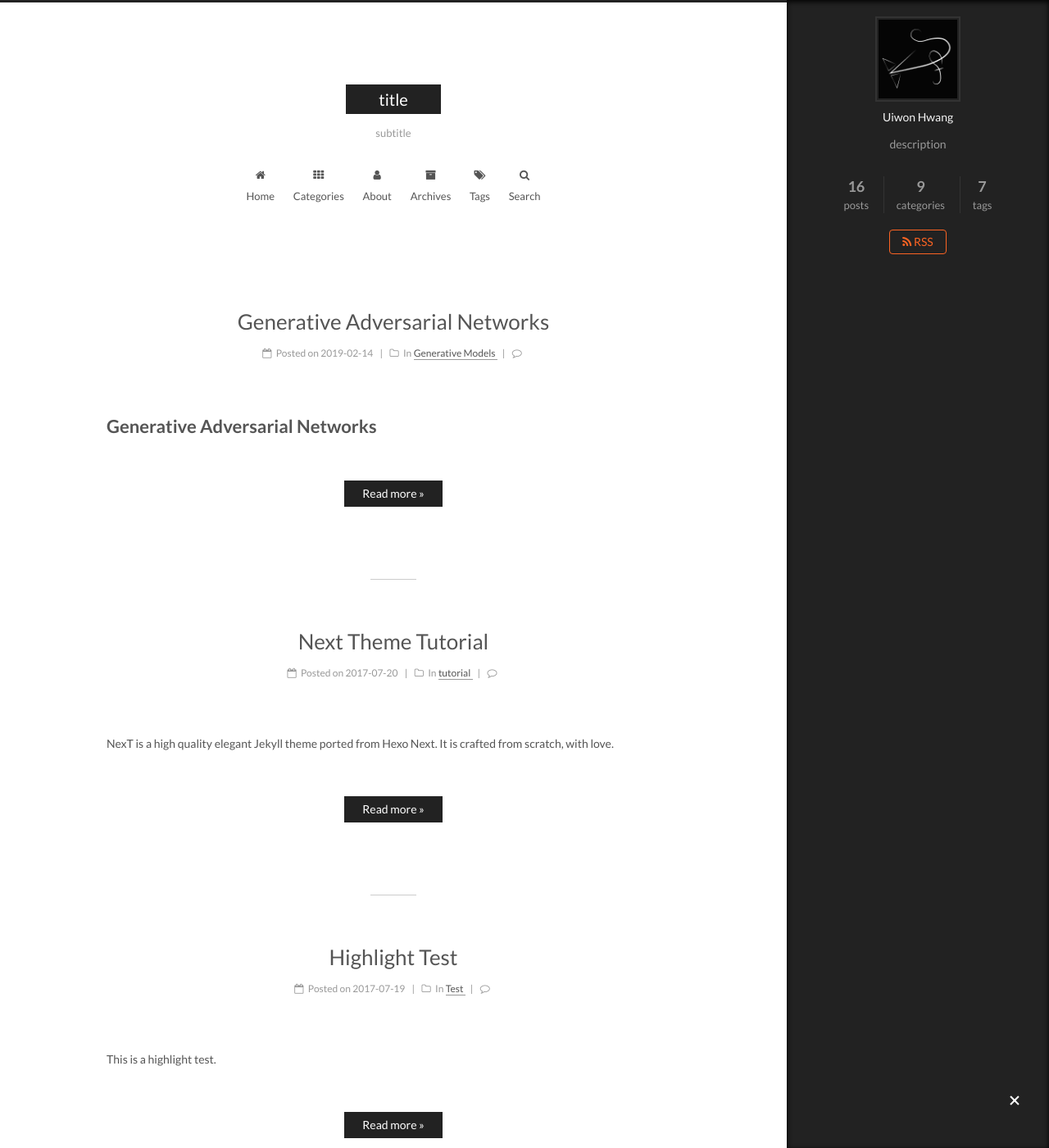
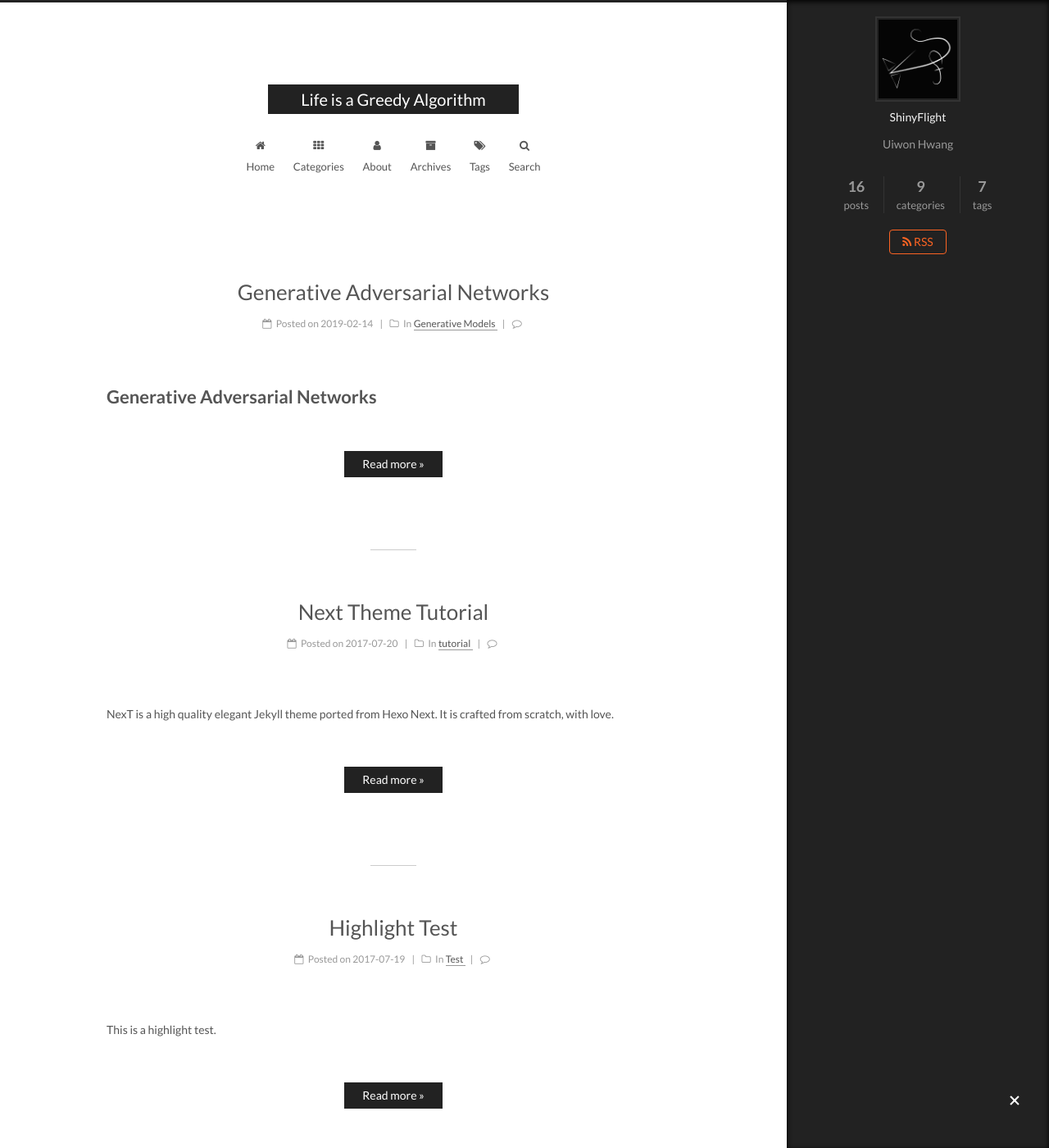
Before and after one commit to shinyflight/shinyflight.github.io, a Jekyll site: the page built from index.html, in a window 1280 px wide and 1400 px high. Shown: the whole window at 82% size. Built offline with Jekyll 4.4.1, drawn with Linux system fonts in a browser that asks for light colours; emoji names are drawn with the system emoji font; the list of posts is cut into pages by our own code; comment, search, counter and statistics services are not loaded; some of the changed text lies outside the part shown.

Commit message:
auto push

```diff
--- a/_config.yml
+++ b/_config.yml
@@ -4,10 +4,10 @@
 # ---------------------------------------------------------------
 
 # Site
-title: title
-subtitle: subtitle
-description: description
-author: Uiwon Hwang
+title: Life is a Greedy Algorithm
+subtitle:
+description: Uiwon Hwang
+author: ShinyFlight
 # Support language: de, en, fr-FR, id, ja, ko, pt-BR, pt, ru, zh-Hans, zh-hk, zh-tw
 language: en
 date_format: '%Y-%m-%d'
```
